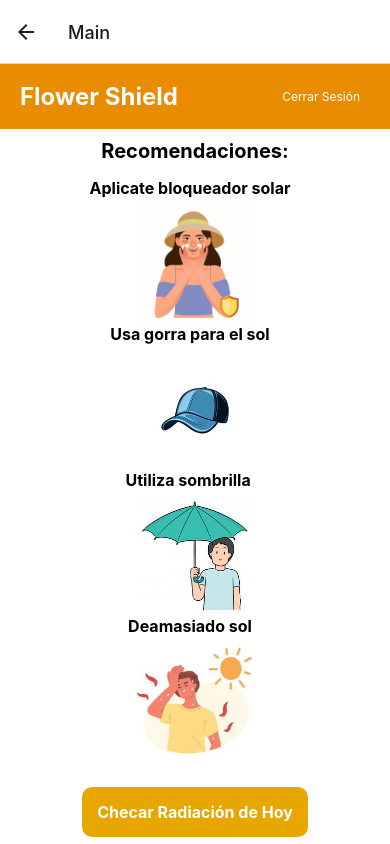
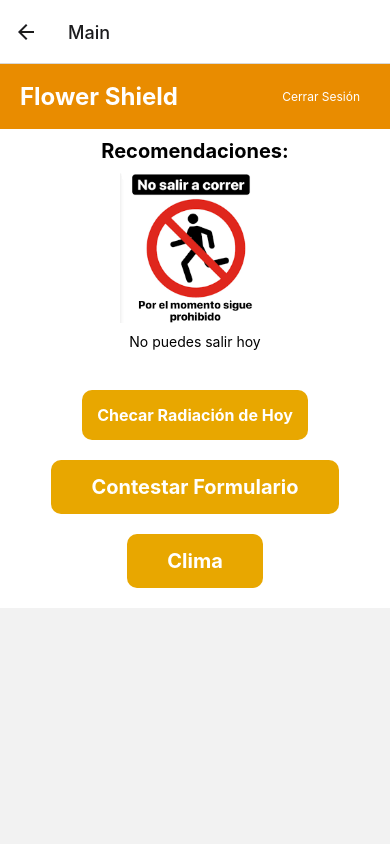
Before and after one commit to TotoHacker/NuevaVilla, a React Native app in the folder Flower/: screen /Main in a window 390 px wide. Both pictures are taken after a click on the button 26 px from the left and 32 px from the top of the page. Shown: the top 844 px of the page. Built offline with nearby package versions, Linux system fonts and the light colour scheme.

Commit message:
ya jala amikos

```diff
--- a/Flower/viewprin.js
+++ b/Flower/viewprin.js
@@ -1,48 +1,120 @@
+import React, { useState, useContext } from 'react';
+import { View, Text, TouchableOpacity, StyleSheet, Image } from 'react-native';
+import { ScrollView } from 'react-native';
+import { UserContext } from './UserContext'; // Importa el contexto de usuario
 
+const MainView = ({ navigation }) => {
+  const { userId } = useContext(UserContext); // Obtener el ID del usuario del contexto
+  const [sensorData, setSensorData] = useState(null); // Definir el estado sensorData y su función setSensorData
+  const [minRadiacion, setMinRadiacion] = useState(null); // Estado para almacenar la radiación mínima
 
-  import React from 'react';
-  import { View, Text, TouchableOpacity, StyleSheet} from 'react-native';
-  import { Image } from 'react-native';
-  import { ScrollView } from 'react-native';
-
-  const Micomponent = () =>(
-    <View style={styles.imageContainer}>
-    <View style={[styles.imageBackground, { backgroundColor: 'white' }]}>
-    <Text style={styles.texto}>Aplicate bloqueador solar</Text>
-        <Image source={require('./assets/crema_solar.png')} style={styles.imagen} />
-      </View>
-      <View style={[styles.imageBackground, { backgroundColor: 'white' }]}>
-      <Text style={styles.texto}>Usa gorra para el sol</Text>
-    <Image source={require('./assets/gorrasol.png')} style={styles.imagen} />
-    </View>
-    <View style={[styles.imageBackground, { backgroundColor: 'white' }]}>
-    <Text style={styles.texto}>Utiliza sombrilla </Text>
-    <Image source={require('./assets/sombrilla.png')} style={styles.imagen} />
-    </View>
-    <View style={[styles.imageBackground, { backgroundColor: 'white' }]}>
-    <Text style={styles.texto}>Deamasiado sol</Text>
-    <Image source={require('./assets/sudor.png')} style={styles.imagen} />
-  </View>
-  </View>
-  );
-  const MainView = ({ navigation }) => {
   const handleLogout = () => {
     navigation.navigate('Login');
   };
-    const handleCheckRadiation = async () => {
+
+  const fetchMaxUV = async () => {
     try {
-        const response = await fetch('http://192.168.0.8/sensor');
+      const response = await fetch(`http://192.168.0.8:8080/maxUv/${userId}`);
       if (!response.ok) {
         throw new Error('Network response was not ok');
       }
-        const data = await response.text(); // Leer el cuerpo de la respuesta directamente
+      const data = await response.json();
+      // Accede a los valores de radiación UV
+      const radiacionesUV = data.radiaciones_uv;
+      console.log('Datos de radiación UV:', radiacionesUV);
+
+      if (radiacionesUV.length > 0) {
+        // Encuentra el valor mínimo de radiación
+        const minRadiacion = Math.min(...radiacionesUV);
+        console.log('Radiación UV más baja:', minRadiacion);
+        setMinRadiacion(minRadiacion); // Almacena la radiación mínima en el estado
+        // Hacer algo con el valor mínimo, como mostrar un mensaje en la consola
+      } else {
+        console.log('No se ha añadido ninguna enfermedad.');
+      }
+
+    } catch (error) {
+      console.error('Error fetching max UV:', error);
+    }
+  };
+
+  const handleCheckRadiation = async () => {
+    try {
+      const response = await fetch('http://192.168.0.14/sensor');
+      if (!response.ok) {
+        throw new Error('Network response was not ok');
+      }
+      const data = await response.json();
       setSensorData(data);
-        console.log('Radiación UV del sensor:', data); // Aquí data será el valor numérico del sensor
+      console.log('Sensor data:', data);
+
+      // Llama a fetchMaxUV() para obtener los datos de radiación UV
+      await fetchMaxUV();
 
     } catch (error) {
       console.error('Error fetching sensor data:', error);
     }
   };
+
+  const Micomponent = ({ data, minRadiacion }) => {
+    const min = minRadiacion / 4;
+    const datAlt = minRadiacion - min;
+    const datMed = minRadiacion - (2 * min);
+
+    // Realiza las validaciones basadas en los datos del sensor y la radiación mínima
+    if (data >= minRadiacion) {
+      return (
+        <View style={styles.row}>
+          <View style={styles.imageContainer}>
+            <Image source={require('./assets/no_salir.png')} style={styles.imagen} />
+            <Text style={styles.texto}>No puedes salir hoy</Text>
+          </View>
+        </View>
+      );
+    } else if (data >= datAlt) {
+      return (
+        <View style={styles.row}>
+          <View style={styles.imageContainer}>
+            <Image source={require('./assets/crema_solar.png')} style={styles.imagen} />
+            <Text style={styles.texto}>Aplica bloqueador solar</Text>
+          </View>
+          <View style={styles.imageContainer}>
+            <Image source={require('./assets/sombrilla.png')} style={styles.imagen} />
+            <Text style={styles.texto}>Utiliza sombrilla</Text>
+          </View>
+        </View>
+      );
+    } else if (data >= datMed) {
+      return (
+        <View style={styles.row}>
+          <View style={styles.imageContainer}>
+            <Image source={require('./assets/crema_solar.png')} style={styles.imagen} />
+            <Text style={styles.texto}>Aplica bloqueador solar</Text>
+          </View>
+          <View style={styles.imageContainer}>
+            <Image source={require('./assets/gorrasol.png')} style={styles.imagen} />
+            <Text style={styles.texto}>Usa gorra para el sol</Text>
+          </View>
+        </View>
+      );
+    } else if (data >= min) {
+      return (
+        <View style={styles.row}>
+          <View style={styles.imageContainer}>
+            <Image source={require('./assets/salir.png')} style={styles.imagen} />
+            <Text style={styles.texto}>Despejado, puedes salir hoy</Text>
+          </View>
+          <View style={styles.imageContainer}>
+            <Image source={require('./assets/gorrasol.png')} style={styles.imagen} />
+            <Text style={styles.texto}>Usa gorra para el sol</Text>
+          </View>
+        </View>
+      );
+    } else {
+      return null; // Si los datos son insuficientes o no cumplen con ninguna condición, no mostrar nada
+    }
+  };
+
   const handleAnswerForm = () => {
     navigation.navigate('Formulario');
   };
@@ -52,7 +124,7 @@
   };
 
   return (
-      <ScrollView >
+    <ScrollView>
       <View style={styles.container}>
         <View style={styles.header}>
           <Text style={styles.headerText}>Flower Shield</Text>
@@ -64,7 +136,7 @@
         <View style={styles.recommendationsContainer}>
           <Text style={styles.recommendationsHeader}>Recomendaciones:</Text>
           <View style={styles.recommendations}>
-        <Micomponent />
+            <Micomponent data={sensorData} minRadiacion={minRadiacion} />
           </View>
           <TouchableOpacity style={styles.checkRadiationButton} onPress={handleCheckRadiation}>
             <Text style={styles.checkRadiationButtonText}>Checar Radiación de Hoy</Text>
@@ -80,14 +152,13 @@
           </TouchableOpacity>
         </View>
       </View>
-
     </ScrollView>
   );
 };
+
 const styles = StyleSheet.create({
   container: {
     flex: 1,
-      backgroundColor: '#FFFDD0', // Amarillo claro
     backgroundColor: '#FFFFFF',
   },
   header: {
@@ -96,7 +167,7 @@
     alignItems: 'center',
     paddingHorizontal: 20,
     paddingVertical: 15,
-      backgroundColor: '#e98c00', // Salmón claro
+    backgroundColor: '#e98c00',
   },
   headerText: {
     fontSize: 24,
@@ -122,8 +193,8 @@
     borderRadius: 10,
     elevation: 3,
     marginBottom: 20,
-      justifyContent: 'center', // Añadimos esta línea para centrar el contenido verticalmente
-      alignItems: 'center', // Añadimos esta línea para centrar el contenido horizontalmente
+    justifyContent: 'center',
+    alignItems: 'center',
   },
 
   answerButtonText: {
@@ -145,20 +216,20 @@
     justifyContent: 'space-around',
     marginBottom: 20,
   },
-    recommendation: {
-      width: '45%',
-      borderWidth: 1,
-      borderColor: '#000',
+  row: {
+    flexDirection: 'row',
+    justifyContent: 'space-around',
+    marginBottom: 20,
+  },
+  imageContainer: {
+    alignItems: 'center',
+  },
+  imagen: {
+    width: 150,
+    height: 150,
     marginBottom: 10,
-      alignItems: 'center',
-      justifyContent: 'center',
   },
-    recommendationImage: {
-      width: '80%',
-      height: '80%',
-      resizeMode: 'cover',
-    },
-    recommendationText: {
+  texto: {
     textAlign: 'center',
   },
   checkRadiationButton: {
@@ -166,8 +237,8 @@
     padding: 15,
     borderRadius: 10,
     marginBottom: 20,
-      justifyContent: 'center', // Añadimos esta línea para centrar el contenido verticalmente
-      alignItems: 'center', // Añadimos esta línea para centrar el contenido horizontalmente
+    justifyContent: 'center',
+    alignItems: 'center',
   },
 
   checkRadiationButtonText: {
@@ -175,28 +246,6 @@
     fontWeight: 'bold',
     color: '#fff',
   },
-
-    imageContainer: {
-      alignItems: 'center',
-      backgroundColor: 'white', // Color de fondo del contenedor
-      borderRadius: 10, // Ajusta según tu diseño
-      marginHorizontal: 10, // Ajusta según tu diseño
-      justifyContent: 'space-between', // Ajusta según tu diseño
-      paddingHorizontal: 10, // Espaciado horizontal dentro del contenedor
-      paddingVertical: 5, // Espaciado vertical dentro del contenedor
-    },
-    imagen:{
-      width: 120, // 5 cm en puntos
-    height: 120, // 5 cm en puntos
-    resizeMode: 'cover',
-    alignSelf: 'center',
-    marginTop: 6,
-    },
-    texto: {
-      fontSize: 16, // Ajusta según tu diseño
-      fontWeight: 'bold', // Ajusta según tu diseño
-      marginRight: 10, // Espaciado a la derecha del texto
-    },
 });
 
 export default MainView;
```
Also changed, not shown: Flower/recomendaciones.js (+39 -12 lines), Flower/assets/mangalarga.jpeg (added). Lines whose indentation alone changed are shown as unchanged.
